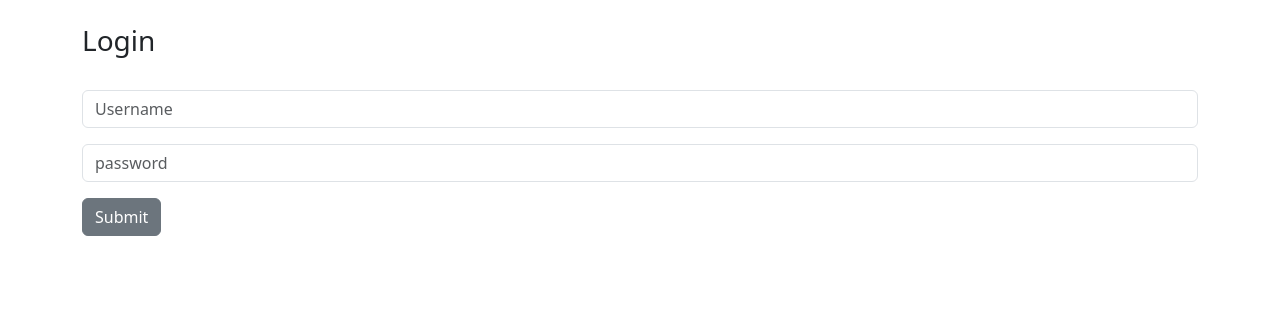
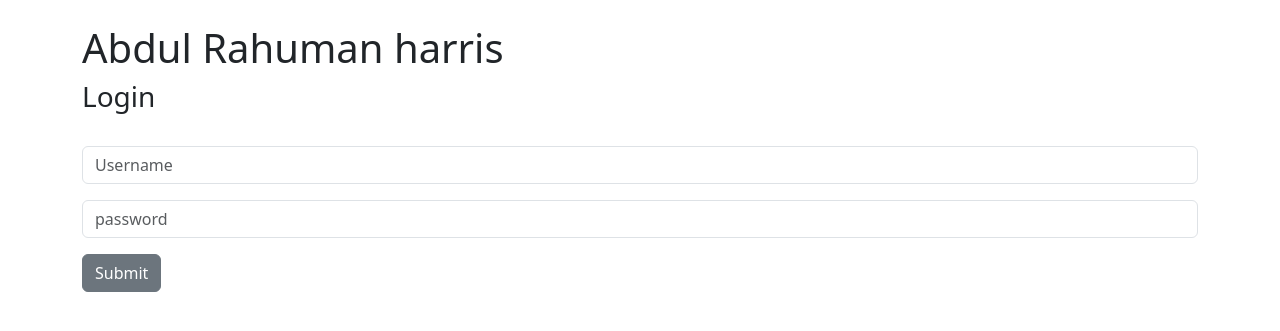
Before and after one commit to Abdul2Harris/DjangoCRM, a Django app: page / in a window 1280 px wide. Shown: the part 56-387 px from the top of the page. Run offline with Django 5.2, Linux system fonts and the light colour scheme.

Commit message:
Update home.html

```diff
--- a/dcrm/website/templates/home.html
+++ b/dcrm/website/templates/home.html
@@ -1,7 +1,7 @@
 {% extends 'base.html'%}
 {% block content%}
 
-
+<h1> Abdul Rahuman harris </h1>
 
 {% if user.is_authenticated %}
 
```
